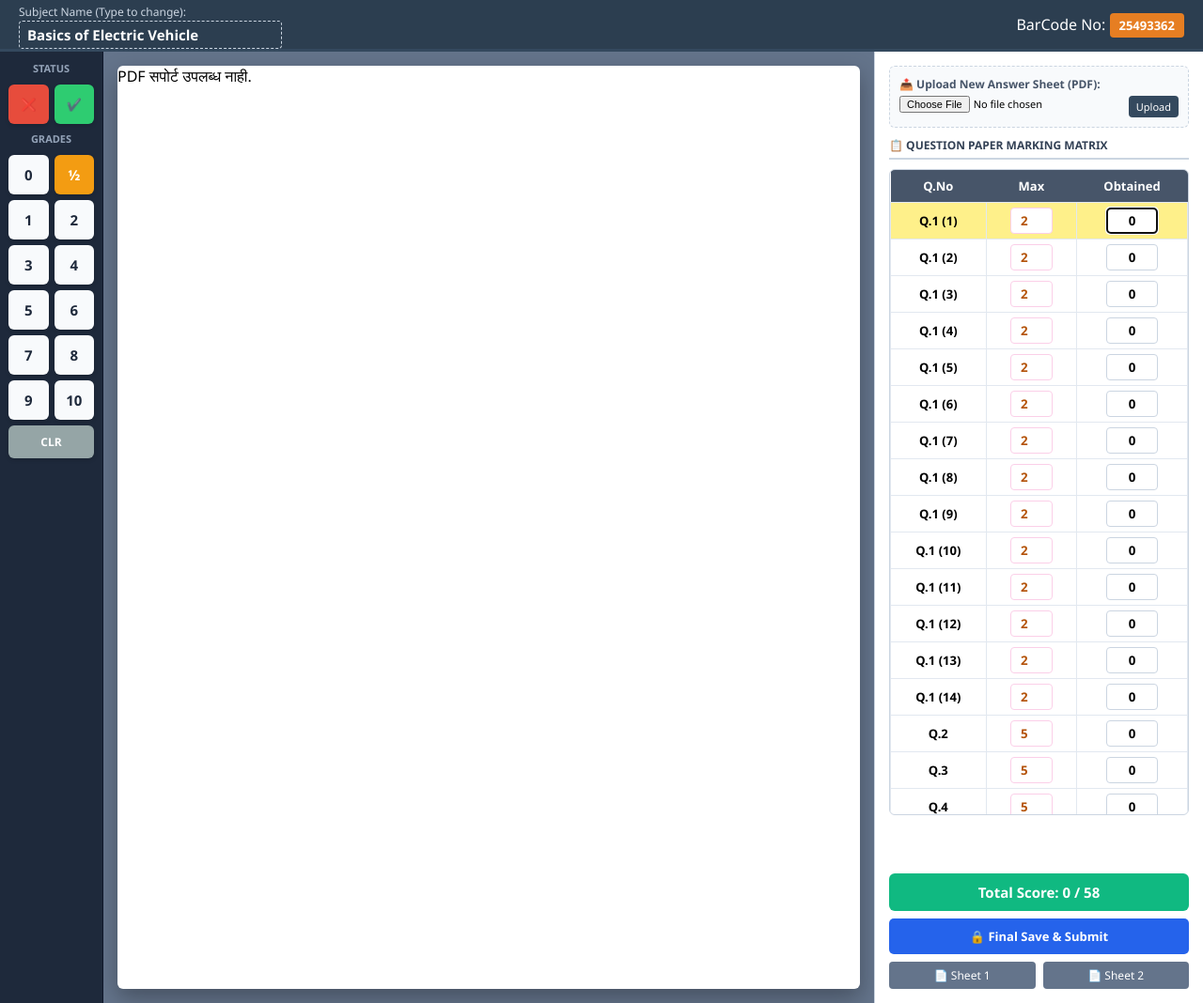
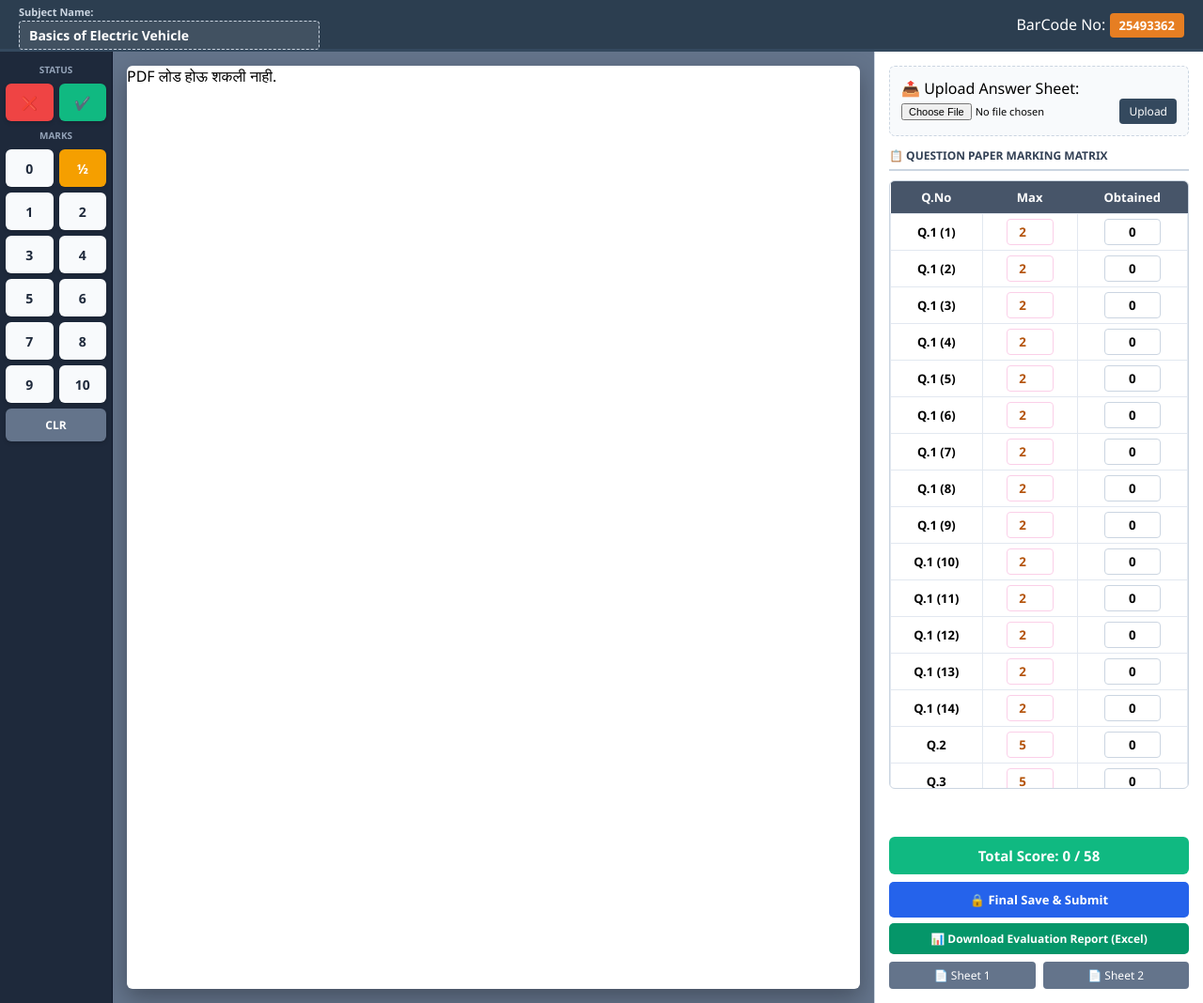
Before and after one commit to rohan3gadkari/OSM-digital-checking, a Flask app: page / in a window 1280 px wide. Shown: the whole page at 94% size. Run offline with Flask 3, Linux system fonts and the light colour scheme.

Commit message:
Update dashboard.html

```diff
--- a/templates/dashboard.html
+++ b/templates/dashboard.html
@@ -5,87 +5,87 @@
     <meta name="viewport" content="width=device-width, initial-scale=1.0">
     <title>Advanced OSM Hub</title>
     <style>
-        * { box-sizing: border-box; margin: 0; padding: 0; font-family: 'Segoe UI', sans-serif; }
+        * { box-sizing: border-box; margin: 0; padding: 0; font-family: 'Segoe UI', system-ui, sans-serif; }
 
-        /* 🏢 टॉप हेडर */
         .top-navbar {
             background: #2c3e50; color: white; padding: 0 20px;
             display: flex; justify-content: space-between; align-items: center; height: 55px;
             border-bottom: 3px solid #34495e;
         }
-        .subject-title-input { background: transparent; border: 1px dashed #cbd5e1; color: white; font-size: 15px; font-weight: bold; padding: 4px 8px; border-radius: 4px; width: 280px; }
+        .subject-title-input { background: rgba(255,255,255,0.1); border: 1px dashed #cbd5e1; color: white; font-size: 14px; font-weight: bold; padding: 5px 10px; border-radius: 4px; width: 320px; }
         .barcode-badge { background: #e67e22; color: white; padding: 4px 10px; border-radius: 4px; font-weight: bold; font-size: 13px; }
-        .lock-banner { background: #e74c3c; color: white; padding: 4px 12px; border-radius: 4px; font-size: 12px; font-weight: bold; display: none; }
+        .lock-status-banner { background: #e74c3c; color: white; padding: 4px 12px; border-radius: 4px; font-size: 12px; font-weight: bold; display: none; }
 
         .osm-container { display: flex; height: calc(100vh - 55px); overflow: hidden; background: #f1f5f9; }
 
-        /* 🎛️ नवीन प्रगत की-पॅड (सर्व विचारलेले कीज समाविष्ट) */
+        /* 🎛️ की-पॅड */
         .tool-sidebar {
-            width: 110px; background: #1e293b; padding: 10px 5px;
+            width: 120px; background: #1e293b; padding: 12px 6px;
             display: flex; flex-direction: column; align-items: center; gap: 8px; border-right: 1px solid #0f172a; overflow-y: auto;
         }
-        .tool-label { font-size: 11px; color: #94a3b8; text-transform: uppercase; font-weight: bold; margin-bottom: 2px; }
-        .key-grid { display: grid; grid-template-columns: 1fr 1fr; gap: 6px; width: 100%; padding: 0 4px; }
+        .tool-label { font-size: 10px; color: #94a3b8; text-transform: uppercase; font-weight: bold; }
+        .key-grid { display: grid; grid-template-columns: 1fr 1fr; gap: 6px; width: 100%; }
+
         .circle-key {
-            height: 42px; border-radius: 6px; border: none;
-            background: #f8fafc; color: #1e293b; font-size: 15px; font-weight: 700;
+            height: 40px; border-radius: 6px; border: none;
+            background: #f8fafc; color: #1e293b; font-size: 14px; font-weight: 700;
             cursor: pointer; display: flex; justify-content: center; align-items: center;
-            box-shadow: 0 2px 4px rgba(0,0,0,0.15); transition: all 0.1s;
+            box-shadow: 0 2px 4px rgba(0,0,0,0.15);
         }
         .circle-key:hover { background: #38bdf8; color: white; }
-        .special-key { background: #f39c12; color: white; }
-        .wrong-key { background: #e74c3c; color: white; font-size: 13px; }
-        .right-key { background: #2ecc71; color: white; font-size: 13px; }
-        .clear-btn { background: #95a5a6; color: white; grid-column: span 2; height: 35px; font-size: 12px; }
+        .wrong-key { background: #ef4444; color: white; }
+        .right-key { background: #10b981; color: white; }
+        .half-key { background: #f59f00; color: white; }
+        .clear-btn { background: #64748b; color: white; grid-column: span 2; height: 35px; font-size: 12px; }
 
-        /* 📄 मधला पीडीएफ एरिया + डिजिटल मार्किंग ओव्हरले */
-        .pdf-viewer-container { flex: 1; background: #64748b; padding: 15px; display: flex; justify-content: center; overflow-y: auto; }
-        .pdf-canvas-wrapper { width: 100%; max-width: 850px; background: white; box-shadow: 0 10px 25px rgba(0,0,0,0.3); border-radius: 6px; position: relative; }
+        /* 📄 पीडीएफ व्ह्यूअर आणि ओव्हरले */
+        .pdf-viewer-container { flex: 1; background: #64748b; padding: 15px; display: flex; justify-content: center; overflow-y: auto; position: relative; }
+        .pdf-canvas { width: 100%; max-width: 850px; background: white; box-shadow: 0 10px 25px rgba(0,0,0,0.3); border-radius: 6px; overflow: hidden; position: relative; }
 
-        /* ✍️ उत्तरपत्रिकेवर लाल रंगात मार्क दाखवण्यासाठी ओव्हरले लेयर */
-        .annotation-overlay {
-            position: absolute; top: 80px; left: 40px;
-            background: rgba(255, 255, 255, 0.9); border: 2px dashed #e74c3c;
-            color: #d35400; padding: 8px 15px; font-size: 24px; font-weight: 900;
-            border-radius: 6px; pointer-events: none; display: none;
-            box-shadow: 0 4px 10px rgba(0,0,0,0.2); font-family: 'Courier New', monospace;
-            z-index: 100;
+        .pdf-annotation-layer {
+            position: absolute; top: 60px; right: 50px;
+            background: rgba(255, 255, 255, 0.95); border: 2px solid #ef4444; color: #dc2626;
+            padding: 10px 18px; font-size: 26px; font-weight: 900; border-radius: 8px; pointer-events: none; display: none; z-index: 99;
         }
 
         /* 📊 उजवा पॅनेल */
         .evaluation-panel { width: 350px; background: white; border-left: 1px solid #cbd5e1; display: flex; flex-direction: column; justify-content: space-between; padding: 15px; }
-        .panel-title { font-size: 12px; color: #334155; border-bottom: 2px solid #cbd5e1; padding-bottom: 5px; margin-bottom: 10px; font-weight: bold; text-transform: uppercase; }
+        .panel-title { font-size: 12px; color: #334155; border-bottom: 2px solid #cbd5e1; padding-bottom: 6px; margin-bottom: 10px; font-weight: bold; text-transform: uppercase; }
 
-        /* 📤 अपलोड सेक्शन */
-        .upload-section { background: #f8fafc; border: 1px dashed #cbd5e1; padding: 10px; border-radius: 6px; margin-bottom: 10px; }
-        .upload-section label { font-size: 12px; font-weight: bold; color: #475569; display: block; margin-bottom: 4px; }
-        .upload-row { display: flex; gap: 5px; }
-        .file-input { font-size: 11px; flex: 1; }
-        .btn-upload { background: #34495e; color: white; border: none; padding: 4px 8px; font-size: 11px; border-radius: 4px; cursor: pointer; }
+        .upload-box { background: #f8fafc; border: 1px dashed #cbd5e1; padding: 12px; border-radius: 6px; margin-bottom: 12px; }
+        .upload-form-row { display: flex; gap: 6px; align-items: center; }
+        .file-selector { font-size: 11px; flex: 1; }
+        .upload-submit-btn { background: #34495e; color: white; border: none; padding: 5px 10px; font-size: 12px; border-radius: 4px; cursor: pointer; }
 
-        .table-scroll { overflow-y: auto; flex-grow: 1; max-height: calc(100vh - 380px); border: 1px solid #cbd5e1; border-radius: 6px; }
+        .table-scroll { overflow-y: auto; flex-grow: 1; max-height: calc(100vh - 420px); border: 1px solid #cbd5e1; border-radius: 6px; }
         .marks-table { width: 100%; border-collapse: collapse; text-align: center; font-size: 13px; }
         .marks-table th { background: #475569; color: white; padding: 8px 4px; position: sticky; top: 0; z-index: 10; }
         .marks-table td { padding: 5px; border: 1px solid #e2e8f0; }
 
-        .mark-input { width: 55px; text-align: center; border: 1.5px solid #cbd5e1; border-radius: 4px; padding: 4px; font-weight: bold; }
-        .max-input { width: 45px; text-align: center; border: 1.5px solid #fbcfe8; border-radius: 4px; padding: 4px; color: #b45309; font-weight: bold; }
+        .mark-input { width: 60px; text-align: center; border: 1.5px solid #cbd5e1; border-radius: 4px; padding: 4px; font-weight: bold; }
+        .max-editable-input { width: 50px; text-align: center; border: 1.5px solid #fbcfe8; border-radius: 4px; padding: 4px; color: #b45309; font-weight: bold; }
         .active-row { background: #fef08a !important; }
 
+        /* 💾 बटन्स */
         .total-box { background: #10b981; color: white; padding: 10px; border-radius: 6px; text-align: center; margin-bottom: 8px; font-size: 15px; font-weight: bold; }
         .btn-submit { background: #2563eb; color: white; width: 100%; padding: 10px; border: none; border-radius: 5px; font-weight: bold; cursor: pointer; font-size: 13px; }
-        .btn-nav { background: #64748b; color: white; padding: 6px; text-align: center; text-decoration: none; font-weight: 500; display: inline-block; font-size: 12px; border-radius: 4px; flex: 1; }
+
+        /* 📊 नवीन ग्रीन एक्सपोर्ट एक्सेल बटण स्टाईल */
+        .btn-excel { background: #059669; color: white; width: 100%; padding: 8px; border: none; border-radius: 5px; font-weight: bold; cursor: pointer; font-size: 12px; margin-top: 6px; display: flex; justify-content: center; align-items: center; gap: 5px; }
+        .btn-excel:hover { background: #047857; }
+
+        .btn-nav { background: #64748b; color: white; padding: 6px; border: none; border-radius: 4px; flex: 1; cursor: pointer; font-size: 12px; text-align: center; text-decoration: none; display: inline-block; }
     </style>
 </head>
 <body>
 
     <div class="top-navbar">
         <div>
-            <span style="font-size: 12px; color: #cbd5e1;">Subject Name (Type to change):</span><br>
-            <input type="text" id="liveSubjectName" class="subject-title-input" value="{{ subject_name }}" oninput="updateSubjectInUploadForm()">
+            <span style="font-size: 11px; color: #cbd5e1; font-weight: bold;">Subject Name:</span><br>
+            <input type="text" id="subjectInputField" class="subject-title-input" value="{{ subject_name }}" oninput="syncSubjectToUploadForm()">
         </div>
         <div class="meta-container">
-            <div id="lockBanner" class="lock-banner">🔒 PERMANENTLY LOCKED</div>
+            <div id="lockBanner" class="lock-status-banner">🔒 PERMANENTLY LOCKED</div>
             <div>BarCode No: <span class="barcode-badge" id="currentBarcode">{{ barcode }}</span></div>
         </div>
     </div>
@@ -95,46 +95,44 @@
         <div class="tool-sidebar">
             <span class="tool-label">Status</span>
             <div class="key-grid">
-                <button class="circle-key wrong-key" onclick="enterMark('❌')">❌</button>
-                <button class="circle-key right-key" onclick="enterMark('✔️')">✔️</button>
+                <button class="circle-key wrong-key" onclick="handleKeypadPress('❌')">❌</button>
+                <button class="circle-key right-key" onclick="handleKeypadPress('✔️')">✔️</button>
             </div>
-
-            <span class="tool-label">Grades</span>
+            <span class="tool-label">Marks</span>
             <div class="key-grid">
-                <button class="circle-key" onclick="enterMark('0')">0</button>
-                <button class="circle-key special-key" onclick="enterMark('0.5')">½</button>
-                <button class="circle-key" onclick="enterMark('1')">1</button>
-                <button class="circle-key" onclick="enterMark('2')">2</button>
-                <button class="circle-key" onclick="enterMark('3')">3</button>
-                <button class="circle-key" onclick="enterMark('4')">4</button>
-                <button class="circle-key" onclick="enterMark('5')">5</button>
-                <button class="circle-key" onclick="enterMark('6')">6</button>
-                <button class="circle-key" onclick="enterMark('7')">7</button>
-                <button class="circle-key" onclick="enterMark('8')">8</button>
-                <button class="circle-key" onclick="enterMark('9')">9</button>
-                <button class="circle-key" onclick="enterMark('10')">10</button>
+                <button class="circle-key" onclick="handleKeypadPress('0')">0</button>
+                <button class="circle-key half-key" onclick="handleKeypadPress('0.5')">½</button>
+                <button class="circle-key" onclick="handleKeypadPress('1')">1</button>
+                <button class="circle-key" onclick="handleKeypadPress('2')">2</button>
+                <button class="circle-key" onclick="handleKeypadPress('3')">3</button>
+                <button class="circle-key" onclick="handleKeypadPress('4')">4</button>
+                <button class="circle-key" onclick="handleKeypadPress('5')">5</button>
+                <button class="circle-key" onclick="handleKeypadPress('6')">6</button>
+                <button class="circle-key" onclick="handleKeypadPress('7')">7</button>
+                <button class="circle-key" onclick="handleKeypadPress('8')">8</button>
+                <button class="circle-key" onclick="handleKeypadPress('9')">9</button>
+                <button class="circle-key" onclick="handleKeypadPress('10')">10</button>
                 <button class="circle-key clear-btn" onclick="resetAllMarks()">CLR</button>
             </div>
         </div>
 
         <div class="pdf-viewer-container">
-            <div class="pdf-canvas-wrapper">
-                <div id="pdfStamp" class="annotation-overlay">✔️ Marks: 0</div>
-
-                <object data="{{ url_for('static', filename='answer_sheets/' + current_paper) }}#toolbar=0&navpanes=0&scrollbar=1" type="application/pdf" width="100%" height="100%" style="min-height: calc(100vh - 90px); display: block;">
-                    <p>PDF सपोर्ट उपलब्ध नाही.</p>
+            <div class="pdf-canvas">
+                <div id="digitalMarkStamp" class="pdf-annotation-layer">✔️ Marks: 0</div>
+                <object data="{{ url_for('static', filename='answer_sheets/' + current_paper) }}#toolbar=0&navpanes=0&scrollbar=1" type="application/pdf" width="100%" height="100%">
+                    <p>PDF लोड होऊ शकली नाही.</p>
                 </object>
             </div>
         </div>
 
         <div class="evaluation-panel">
             <div>
-                <div class="upload-section">
-                    <label>📤 Upload New Answer Sheet (PDF):</label>
-                    <form action="/upload_sheet" method="POST" enctype="multipart/form-data" class="upload-row">
-                        <input type="hidden" name="subject" id="hiddenSubjectFormInput" value="{{ subject_name }}">
-                        <input type="file" name="file" accept=".pdf" class="file-input" required>
-                        <button type="submit" class="btn-upload">Upload</button>
+                <div class="upload-box">
+                    <label>📤 Upload Answer Sheet:</label>
+                    <form action="/upload_sheet" method="POST" enctype="multipart/form-data" class="upload-form-row">
+                        <input type="hidden" name="subject" id="hiddenFormSubject" value="{{ subject_name }}">
+                        <input type="file" name="file" accept=".pdf" class="file-selector" required>
+                        <button type="submit" class="upload-submit-btn">Upload</button>
                     </form>
                 </div>
 
@@ -152,12 +150,8 @@
                             {% for q in structure %}
                             <tr id="row-{{ q.id }}">
                                 <td><strong>{{ q.label }}</strong></td>
-                                <td>
-                                    <input type="number" id="max-{{ q.id }}" class="max-input" value="{{ q.max }}" min="1" oninput="updateMaxLimitLive('{{ q.id }}')">
-                                </td>
-                                <td>
-                                    <input type="text" id="{{ q.id }}" class="mark-input" value="0" onfocus="setActiveQuestion('{{ q.id }}')" oninput="calculateLiveTotal()">
-                                </td>
+                                <td><input type="number" id="max-{{ q.id }}" class="max-editable-input" value="{{ q.max }}" min="1" oninput="updateMaxLimitLive('{{ q.id }}')"></td>
+                                <td><input type="text" id="{{ q.id }}" class="mark-input" value="0" onfocus="setActiveQuestion('{{ q.id }}')" oninput="calculateLiveTotal()"></td>
                             </tr>
                             {% endfor %}
                         </tbody>
@@ -172,6 +166,8 @@
 
                 <button class="btn-submit" id="submitBtn" onclick="submitMarksViaAJAX()">🔒 Final Save & Submit</button>
 
+                <button class="btn-excel" onclick="downloadExcelSheetReport()">📊 Download Evaluation Report (Excel)</button>
+
                 <div style="display: flex; gap: 8px; margin-top: 8px;">
                     <a class="btn-nav" href="/?paper=sample.pdf&subject={{ subject_name }}">📄 Sheet 1</a>
                     <a class="btn-nav" href="/?paper=student_02.pdf&subject={{ subject_name }}">📄 Sheet 2</a>
@@ -185,9 +181,8 @@
         const mainContainer = document.getElementById('osmMainContainer');
         const isPageLocked = mainContainer ? (mainContainer.getAttribute('data-locked') === 'true') : false;
 
-        function updateSubjectInUploadForm() {
-            let currentSub = document.getElementById('liveSubjectName').value;
-            document.getElementById('hiddenSubjectFormInput').value = currentSub;
+        function syncSubjectToUploadForm() {
+            document.getElementById('hiddenFormSubject').value = document.getElementById('subjectInputField').value;
         }
 
         function setActiveQuestion(qId) {
@@ -195,53 +190,28 @@
             activeQuestionId = qId;
             document.querySelectorAll('.marks-table tbody tr').forEach(tr => tr.classList.remove('active-row'));
             let targetRow = document.getElementById('row-' + qId);
-            if(targetRow) {
-                targetRow.classList.add('active-row');
-                targetRow.scrollIntoView({ behavior: 'smooth', block: 'nearest' });
-            }
+            if(targetRow) targetRow.classList.add('active-row');
         }
 
-        function updateMaxLimitLive(qId) {
-            let maxVal = parseFloat(document.getElementById('max-' + qId).value) || 1;
-            let grandMax = 0;
-            document.querySelectorAll('.max-input').forEach(input => { grandMax += parseFloat(input.value) || 0; });
-            document.getElementById('liveMaxTotal').innerText = grandMax;
-            calculateLiveTotal();
-        }
-
-        // ✍️ की-पॅड प्रेस केल्यावर उत्तरपत्रिकेवर लाल रंगात मार्क उमटवण्याचे फंक्शन
-        function enterMark(val) {
+        function handleKeypadPress(keyVal) {
             if(isPageLocked) return;
             if (activeQuestionId) {
                 let targetInput = document.getElementById(activeQuestionId);
                 let maxAllowed = parseFloat(document.getElementById('max-' + activeQuestionId).value) || 0;
 
-                // इनपुट बॉक्समध्ये व्हॅल्यू सेट करणे
-                if (val === '❌') {
-                    targetInput.value = '0';
-                } else if (val === '✔️') {
-                    targetInput.value = maxAllowed;
-                } else {
-                    let numericVal = parseFloat(val);
-                    if (numericVal > maxAllowed) {
-                        targetInput.value = maxAllowed;
-                    } else {
-                        targetInput.value = val;
-                    }
+                if (keyVal === '❌') targetInput.value = '0';
+                else if (keyVal === '✔️') targetInput.value = maxAllowed;
+                else {
+                    let num = parseFloat(keyVal);
+                    targetInput.value = (num > maxAllowed) ? maxAllowed : keyVal;
                 }
 
-                // 🔴 उत्तरपत्रिकेवर डिजिटल स्टँप एनिमेट करणे
-                let stamp = document.getElementById('pdfStamp');
+                let stamp = document.getElementById('digitalMarkStamp');
                 stamp.style.display = 'block';
-                stamp.innerHTML = `${val} (Q: ${activeQuestionId.replace('q', '')})`;
-
-                // रँडम पोझिशन किंवा एका फिक्स जागी इफेक्ट देण्यासाठी
-                let randomTop = Math.floor(Math.random() * 200) + 100;
-                stamp.style.top = randomTop + "px";
+                stamp.innerHTML = `✔️ Marks: ${keyVal}`;
 
                 calculateLiveTotal();
 
-                // ऑटो-नेक्स्ट इनपुट फोकस
                 let allInputs = Array.from(document.querySelectorAll('.mark-input'));
                 let currentIndex = allInputs.indexOf(targetInput);
                 if (currentIndex !== -1 && currentIndex < allInputs.length - 1) {
@@ -255,16 +225,45 @@
         function calculateLiveTotal() {
             let grandTotal = 0;
             document.querySelectorAll('.mark-input').forEach(input => {
-                let val = input.value;
-                grandTotal += parseFloat(val) || 0;
+                if(input.value === '½' || input.value === '0.5') grandTotal += 0.5;
+                else grandTotal += parseFloat(input.value) || 0;
             });
             document.getElementById('liveTotal').innerText = grandTotal;
+        }
+
+        // 📊 Excel डाऊनलोड आणि ट्रॅकिंग फंक्शन
+        function downloadExcelSheetReport() {
+            let scoresPayload = {};
+            document.querySelectorAll('.mark-input').forEach(input => { scoresPayload[input.id] = input.value; });
+
+            let dataToSend = {
+                barcode: document.getElementById('currentBarcode').innerText,
+                subject: document.getElementById('subjectInputField').value,
+                total_score: document.getElementById('liveTotal').innerText + " / " + document.getElementById('liveMaxTotal').innerText,
+                scores: scoresPayload
+            };
+
+            fetch('/export_excel', {
+                method: 'POST',
+                headers: { 'Content-Type': 'application/json' },
+                body: JSON.stringify(dataToSend)
+            })
+            .then(response => response.blob())
+            .then(blob => {
+                let url = window.URL.createObjectURL(blob);
+                let a = document.createElement('a');
+                a.href = url;
+                a.download = `OSM_Report_${dataToSend.barcode}.csv`;
+                document.body.appendChild(a);
+                a.click();
+                a.remove();
+            })
+            .catch(err => alert("Excel जनरेट करताना त्रुटी आली: " + err));
         }
 
         function resetAllMarks() {
             if(isPageLocked) return;
             document.querySelectorAll('.mark-input').forEach(input => input.value = '0');
-            document.getElementById('pdfStamp').style.display = 'none';
             calculateLiveTotal();
         }
 
@@ -273,39 +272,27 @@
             let scores = {};
             document.querySelectorAll('.mark-input').forEach(input => { scores[input.id] = input.value; });
 
-            let payload = {
-                barcode: document.getElementById('currentBarcode').innerText,
-                paper: "{{ current_paper }}",
-                subject: document.getElementById('liveSubjectName').value,
-                scores: scores
-            };
-
             fetch('/submit_marks', {
                 method: 'POST',
                 headers: { 'Content-Type': 'application/json' },
-                body: JSON.stringify(payload)
+                body: JSON.stringify({
+                    barcode: document.getElementById('currentBarcode').innerText,
+                    paper: "{{ current_paper }}",
+                    subject: document.getElementById('subjectInputField').value,
+                    scores: scores
+                })
             }).then(res => res.json()).then(data => {
-                if(data.status === 'success') {
-                    alert("🔒 डेटा आणि विषय यशस्वीरित्या सेव्ह झाला!");
-                    location.reload();
-                } else {
-                    alert("❌ त्रुटी: " + data.message);
-                }
+                if(data.status === 'success') { alert("🔒 डेटा यशस्वीरित्या लॉक झाला!"); location.reload(); }
             });
         }
 
         window.addEventListener('DOMContentLoaded', () => {
             calculateLiveTotal();
-            updateSubjectInUploadForm();
+            syncSubjectToUploadForm();
             if(isPageLocked) {
                 document.getElementById('lockBanner').style.display = 'block';
                 document.getElementById('submitBtn').disabled = true;
-                document.getElementById('submitBtn').style.background = '#94a3b8';
                 document.querySelectorAll('.mark-input').forEach(input => input.disabled = true);
-                document.querySelectorAll('.max-input').forEach(input => input.disabled = true);
-            } else {
-                let firstInput = document.querySelector('.mark-input');
-                if(firstInput) { firstInput.focus(); setActiveQuestion(firstInput.id); }
             }
         });
     </script>
```
